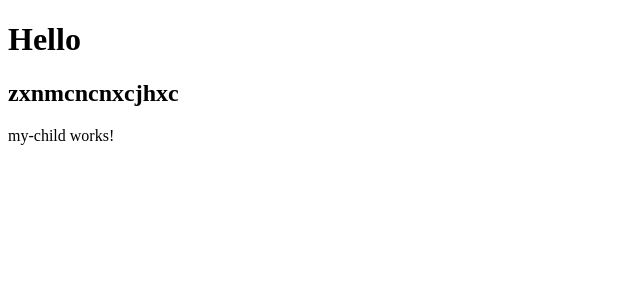
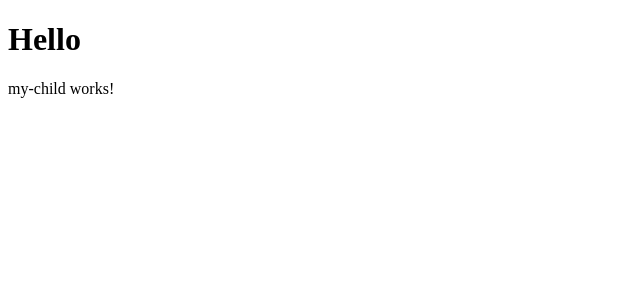
Before and after one commit to Nagaraju-Serve/AngularTesting, an Angular app: page / in a window 1280 px wide. Shown: the top 300 px of the page, without its empty margins (0-640 px from the left). Built offline with nearby package versions, Linux system fonts and the light colour scheme.

Commit message:
JIRA 243555 - chnages in parent

```diff
--- a/src/app/app.component.html
+++ b/src/app/app.component.html
@@ -1,4 +1,3 @@
 <h1>Hello</h1>
 
-<h2>zxnmcncnxcjhxc</h2>
 <app-my-child></app-my-child>
```
